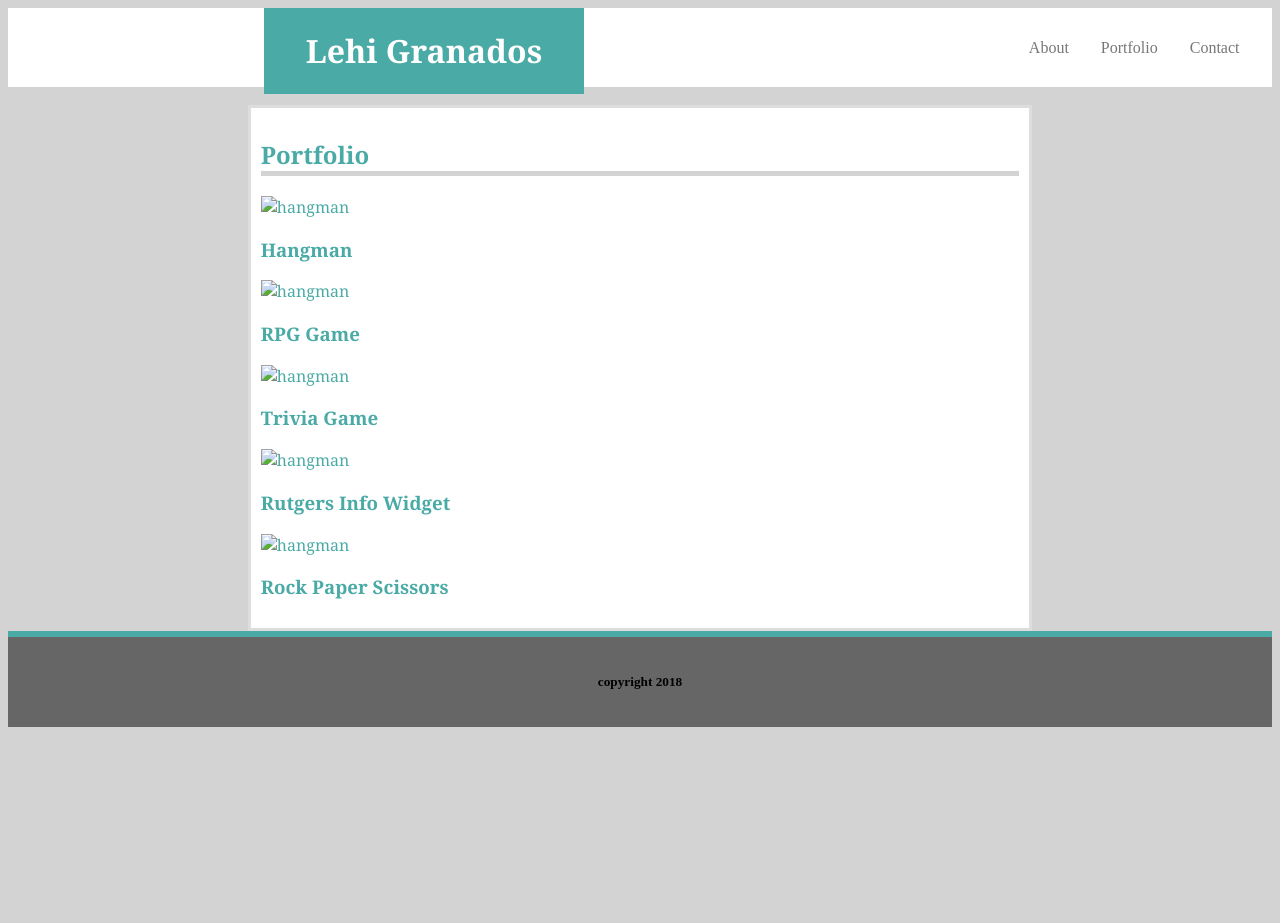
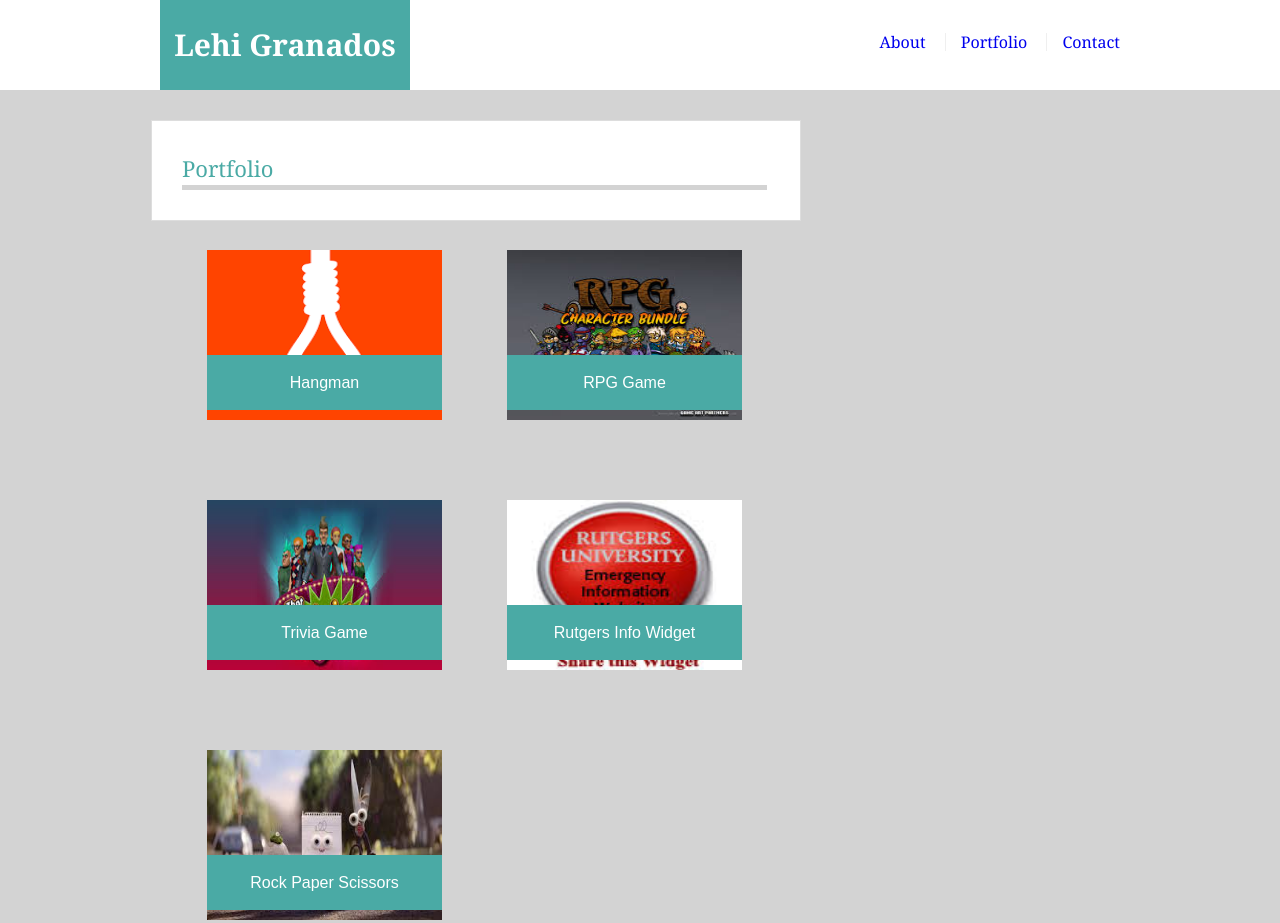
Before and after one commit to lehi7341/Basic-Portfolio, a plain HTML site: page portfolio.html in a window 1280 px wide. Shown: the top 923 px of the page. Before the commit the page ends 800 px from the top, so only its background shows below. Drawn offline with Linux system fonts and the light colour scheme.

Commit message:
changes to file

```diff
--- a/assets/css/style.css
+++ b/assets/css/style.css
@@ -1,72 +1,192 @@
-.header {
+ * {
+    box-sizing: border-box;
+}
 
-    width: 25%;
-    color: #ffffff;
-    //padding: 5px;
-    background-color:  #4aaaa5;
-    font-family: Georgia, 'Times New Roman', Times, serif;
-    text-align: center;
-    border-color: #cccccc;
-    position: absolute;
-    left: 264px;
-    top: 8px;
-    z-index: 1;
+body {
+    background: lightgrey;
+    line-height: 34px;
+
 }
 
 .container {
-    margin: auto;
-    width: 60%;
-    border:3px solid, #dddddd;
-    padding: 10px;
-    background-color: #ffffff;
-    font-family: Georgia, 'Times New Roman', Times, serif;
-    color: #4aaaa5;
-    //position: absolute;
-    z-index: 2;
+    margin: 0 auto;
+    width: 100%;
+    max-width: 960px;
     clear: both;
 
 }
 
-style {
-    position: absolute;
-    left: 0;
-    top: 0;
-    z-index: -1;
+h2  h3 h5  {
+        font-family: Georgia, 'Times New Roman', Times, serif;
+        color: #4aaaa5;
+        font-weight: 700;
+}
+
+h1 {
+    font-size: 30px;
+    border-bottom: solid 3px;
+    padding-bottom: 20px;
+    color: #fff;
+}
+
+h2 {
+    border-bottom: solid lightgrey 5px;
+    font-size: 22px;
+    width: 585px;
+    color: #4aaaa5;
+    font-family: Georgia, 'Times New Roman', Times, serif;
+}
+
+#topheader {
+    width: 100%;
+    color: #fff;
+    background:  #fff;
+    font-family: Georgia, 'Times New Roman', Times, serif;
+    text-align: center;
+    border: #cccccc;
+    overflow: auto;
+    margin: 0 0 30px;
+    position: fixed:
+    border-bottom: solid #ccc 2px;
+    z-index: 99;
+}
+#myName {
+    float: left;
+    text-align: center;
+    font-weight: 700;
+    font-family: Georgia, 'Times New Roman', Times, serif;
+    font-size: 30px;
+    background: #4aaaa5;
+    width: 250px;
+    height: 90px;
+    line-height: 90px;
+    color: #fff;
+    text-decoration: none;
+
+
 }
 
 
+nav {
+    float: right;
+    margin-top: 25px;
+}
+
+nav a {
+    margin-left: 15px;
+    padding-left: 15px;
+    display: inline-block;
+    line-height: 18px;
+    border-left: 1px solid #efefef;
+    text-decoration: none;
+}
+
+nav a:first-child {
+    border-left: 0 none;
+}
+
+#container {
+    padding-top: 130px;
+}
 .me {
-    color: #777777;
-    background-color: #ffffff;
-    border-color: #dddddd;
+    background: #fff;
+    padding: 30px;
+    width: 100%;
+    border: solid 1px #dddddd;
+    max-width: 650px;
+    margin: 0 0 40px 0;
+    position: relative;
+    right: 9px;
     font-family: Arial, Helvetica, sans-serif;
-    width: 20%;
-    height: 45%;
-    position: relative;
-    z-index: 3;
-    right: -685px;
-    top: -407px;
+
+}
+
+.auth-image {
+    height: 170px;
+    margin-right: 25px;
+    width: 180px;
+    margin-top: 40px;
+    float: left;
 }
 
 
-img {
-    width: 35%;
-    height: 30%;
+footer {
+    background: #666666;
+    border-top: solid #4aaaa5 6px;
+    margin: auto;
+    padding: 30px 0;
+    text-align: center;
+    clear: both;
+    width: 100%;
+
 }
 
-body {
-    background-color: lightgrey;
+.games {
+    width: 235px;
+    overflow: auto;
+    position: relative;
+    float: left;
+    margin: 20px 25px;
 }
 
-footer {
-    background-color: #666666;
-    border-top: solid #4aaaa5 6px;
-    margin: auto;
-    padding: 15px;
-    text-align: center;
-    box-sizing: 100%;
+.games:nth-child(even) {
+    margin-right: 40px;
 }
 
-h2 {
-    border-bottom: solid lightgray 5px;
+.games img {
+    width: 100%;
+    border: 0 none;
+    opacity: 8;
 }
+
+.games h3 {
+    border-bottom: 0;
+    color: #ffffff;
+    bottom: 10px;
+    padding: 15px;
+    line-height: 25px;
+    width: 100%;
+    background: #4aaaa5;
+    text-align: center;
+    position: absolute;
+    font-weight: 300;
+    margin-bottom: 0;
+}
+
+#contact-info ul {
+    margin-bottom: 20px;
+}
+
+#contact-info li {
+    margin-bottom: 10px;
+}
+
+label,
+input[type=text]
+input[type=email]
+textarea {
+    display: block;
+    width: 100%;
+}
+
+input[type=text]
+input[type=email]
+textarea{
+    height: 35px;
+    border: 1px solid #ddd;
+    padding: 0 10px;
+    font-size: 14px;
+}
+
+textarea {
+    height: 200px;
+}
+
+input[type=submit] {
+    background: #4aaaa5;
+    border: 0 none;
+    color: #fff;
+    font-size: 18px;
+    padding: 10px 30px;
+    cursor: pointer;
+}
--- a/portfolio.html
+++ b/portfolio.html
@@ -1,107 +1,61 @@
 <!DOCTYPE html>
 <html>
 <head>
-        <meta charset="utf-8" />
-        <title>About Me</title>
-        <link rel="stylesheet" type="text/css" media="screen" href="assets/css/style.css" />
-<style>
+    <meta charset="utf-8" />
+    <title>About Me</title>
+    <link rel="stylesheet" type="text/css" href="assets/css/reset.css">
+    <link rel="stylesheet" type="text/css" href="assets/css/style.css">
+
+</head>
+
+<body>
+    <header id="topheader">
+        <div class="container">
+            <a id="myName"><h1>Lehi Granados</h1></a>
+            <nav>
+                <a href="index.html">About</a>
+                <a href="portfolio.html">Portfolio</a>
+                <a href="contact.html">Contact</a>
+            </nav>
+        </div>
+    </header>
 
 
-    ul {
-        list-style-type: none;
-        margin: 0;
-        padding: 16.5px;
-        overflow: hidden;
-        background-color: #ffffff;
-    }
-
-    li {
-        float: right;
-    }
-
-    li a {
-        display: inline-block;
-        color: #777777;
-        text-align: center;
-        padding: 14px 16px;
-        text-decoration: none;
-    }
-
-    li a:hover {
-        background-color: black;
-    }
-
-    .active {
-        background-color: red;
-    }
-    </style>
-    </head>
-
-
-
-<body>
-
-        <ul>
-            <li><a href="contact.html">Contact</a></li>
-            <li><a href="portfolio.html">Portfolio</a></li>
-            <li><a href="index.html">About</a></li>
-        </ul>
-
-    <div class="header">
-    <h1>Lehi Granados</h1>
-    </div>
-
-    <br>
-
-        <div class="container">
+    <div id="about-container" class="container">
+        <section class="me">
             <h2>Portfolio</h2>
 
-
-            <div class="hangman">
-                <img src="assets/images/" class="auth-image" alt="hangman">
-
+            <div class="games">
+                <img src="assets/images/hangman.png" class="auth-image" alt="hangman">
                 <h3>Hangman</h3>
             </div>
 
-            <div class="hangman">
-                <img src="assets/images/" class="auth-image" alt="hangman">
-
+            <div class="games">
+                <img src="assets/images/RPGgame.jpg" class="auth-image" alt="hangman">
                 <h3>RPG Game</h3>
             </div>
 
-            <div class="hangman">
-                <img src="assets/images/" class="auth-image" alt="hangman">
-
+            <div class="games">
+                <img src="assets/images/TriviaGame.jpg" class="auth-image" alt="hangman">
                 <h3>Trivia Game</h3>
             </div>
 
-            <div class="hangman">
-                <img src="assets/images/" class="auth-image" alt="hangman">
-
+            <div class="games">
+                <img src="assets/images/RutgersInfoWidget.jpg" class="auth-image" alt="hangman">
                 <h3>Rutgers Info Widget</h3>
             </div>
 
-            <div class="hangman">
-                <img src="assets/images/" class="auth-image" alt="hangman">
-
+            <div class="games">
+                <img src="assets/images/RockPaperScissors.jpg" class="auth-image" alt="hangman">
                 <h3>Rock Paper Scissors</h3>
             </div>
-
-
-
-
-
-
-
-        </div>
-
-
-
-
+        </section>
+    </div>
 
 
     <footer>
         <h5>copyright 2018</h5>
+        </div>
     </footer>
 
 </body>
```
Also changed, not shown: contact.html (+27 -56 lines), index.html (+25 -50 lines), assets/images/RPGgame.jpg (added), assets/images/RockPaperScissors.jpg (added), assets/images/RutgersInfoWidget.jpg (added), assets/images/TriviaGame.jpg (added), assets/images/hangman.png (added).
